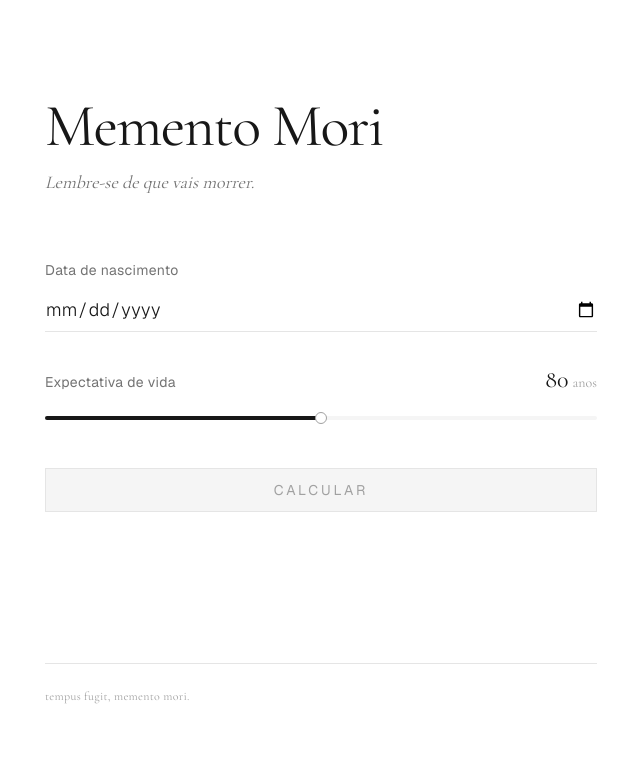
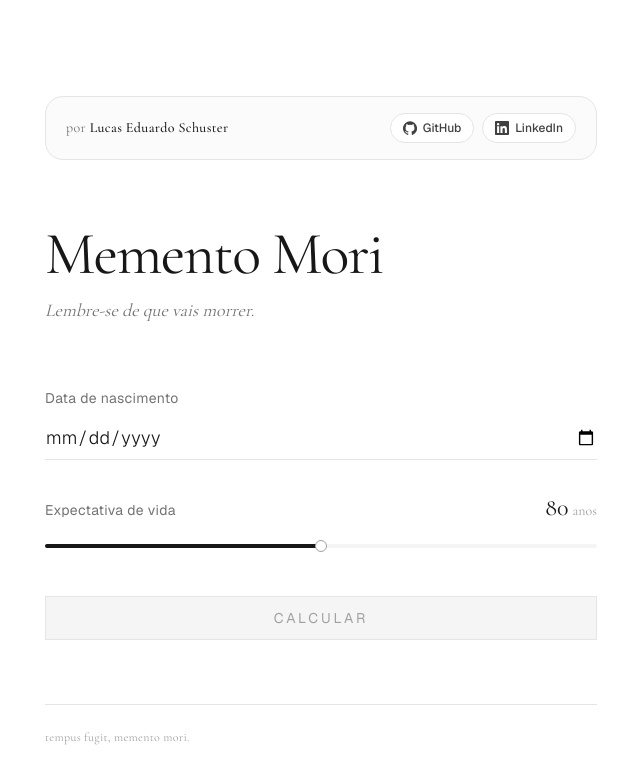
Before and after one commit to LucasESchuster/memento-mori, a Next.js app: page / in a window 1280 px wide. Shown: the top 784 px of the page, without its empty margins (319-959 px from the left). Built offline with nearby package versions, Linux system fonts and the light colour scheme.

Commit message:
feat: add author credit banner with GitHub and LinkedIn links

```diff
--- a/app/page.tsx
+++ b/app/page.tsx
@@ -82,10 +82,58 @@ export default function Home() {
 
   return (
     <main className="mx-auto flex min-h-screen w-full max-w-[600px] flex-col gap-16 px-6 py-16 md:py-24">
+      <motion.aside
+        initial={{ opacity: 0, y: -8 }}
+        animate={{ opacity: 1, y: 0 }}
+        transition={{ duration: 0.5, ease: "easeOut" }}
+        className="flex flex-col items-start gap-3 rounded-2xl border border-neutral-200 bg-neutral-50/80 px-5 py-4 sm:flex-row sm:items-center sm:justify-between"
+      >
+        <p className="font-serif text-sm tracking-wide text-neutral-500">
+          por{" "}
+          <span className="font-medium text-neutral-900">
+            Lucas Eduardo Schuster
+          </span>
+        </p>
+        <div className="flex items-center gap-2">
+          <a
+            href="https://github.com/LucasESchuster/memento-mori"
+            target="_blank"
+            rel="noopener noreferrer"
+            className="inline-flex items-center gap-1.5 rounded-full border border-neutral-200 bg-white px-3 py-1.5 text-xs font-medium text-neutral-700 transition-colors hover:border-neutral-400 hover:text-neutral-900"
+          >
+            <svg
+              viewBox="0 0 24 24"
+              aria-hidden="true"
+              className="h-3.5 w-3.5"
+              fill="currentColor"
+            >
+              <path d="M12 .5a12 12 0 0 0-3.79 23.4c.6.11.82-.26.82-.58v-2.02c-3.34.73-4.04-1.61-4.04-1.61-.55-1.39-1.34-1.76-1.34-1.76-1.09-.75.08-.73.08-.73 1.21.09 1.84 1.24 1.84 1.24 1.07 1.84 2.81 1.31 3.5 1 .11-.78.42-1.31.76-1.61-2.67-.3-5.47-1.34-5.47-5.95 0-1.31.47-2.38 1.24-3.22-.13-.3-.54-1.52.11-3.17 0 0 1.01-.32 3.31 1.23a11.48 11.48 0 0 1 6.02 0c2.3-1.55 3.31-1.23 3.31-1.23.65 1.65.24 2.87.12 3.17.77.84 1.23 1.91 1.23 3.22 0 4.62-2.81 5.64-5.49 5.94.43.37.81 1.1.81 2.22v3.29c0 .32.22.7.82.58A12 12 0 0 0 12 .5Z" />
+            </svg>
+            GitHub
+          </a>
+          <a
+            href="https://www.linkedin.com/in/lucas-eduardo-schuster-945535231/"
+            target="_blank"
+            rel="noopener noreferrer"
+            className="inline-flex items-center gap-1.5 rounded-full border border-neutral-200 bg-white px-3 py-1.5 text-xs font-medium text-neutral-700 transition-colors hover:border-neutral-400 hover:text-neutral-900"
+          >
+            <svg
+              viewBox="0 0 24 24"
+              aria-hidden="true"
+              className="h-3.5 w-3.5"
+              fill="currentColor"
+            >
+              <path d="M20.45 20.45h-3.56v-5.57c0-1.33-.02-3.04-1.85-3.04-1.86 0-2.14 1.45-2.14 2.94v5.67H9.34V9h3.42v1.56h.05c.48-.9 1.64-1.85 3.37-1.85 3.6 0 4.27 2.37 4.27 5.46v6.28ZM5.34 7.43a2.06 2.06 0 1 1 0-4.13 2.06 2.06 0 0 1 0 4.13ZM7.12 20.45H3.56V9h3.56v11.45ZM22.23 0H1.77C.79 0 0 .77 0 1.72v20.56C0 23.23.79 24 1.77 24h20.46c.98 0 1.77-.77 1.77-1.72V1.72C24 .77 23.21 0 22.23 0Z" />
+            </svg>
+            LinkedIn
+          </a>
+        </div>
+      </motion.aside>
+
       <motion.header
         initial={{ opacity: 0, y: -8 }}
         animate={{ opacity: 1, y: 0 }}
-        transition={{ duration: 0.6, ease: "easeOut" }}
+        transition={{ duration: 0.6, ease: "easeOut", delay: 0.1 }}
         className="flex flex-col gap-3"
       >
         <h1 className="font-serif text-5xl font-light tracking-tight text-neutral-900 md:text-6xl">
```
